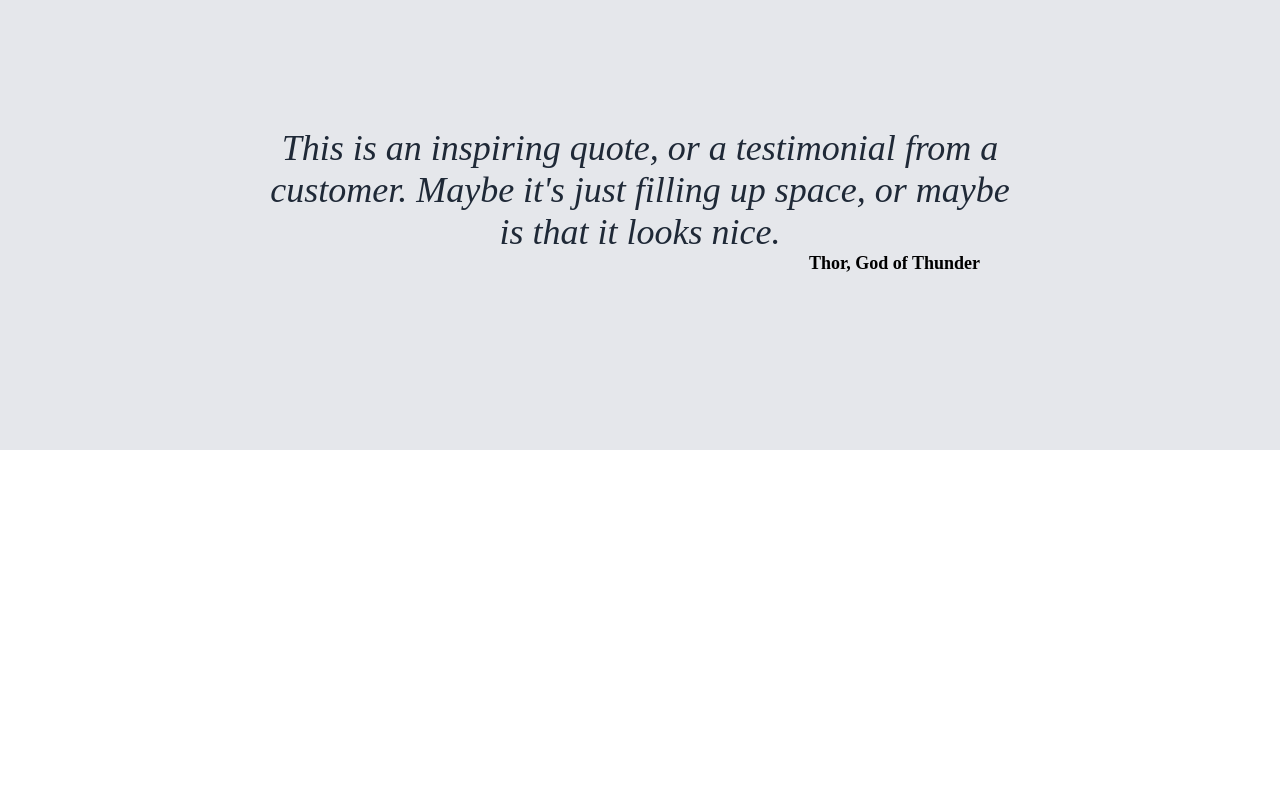
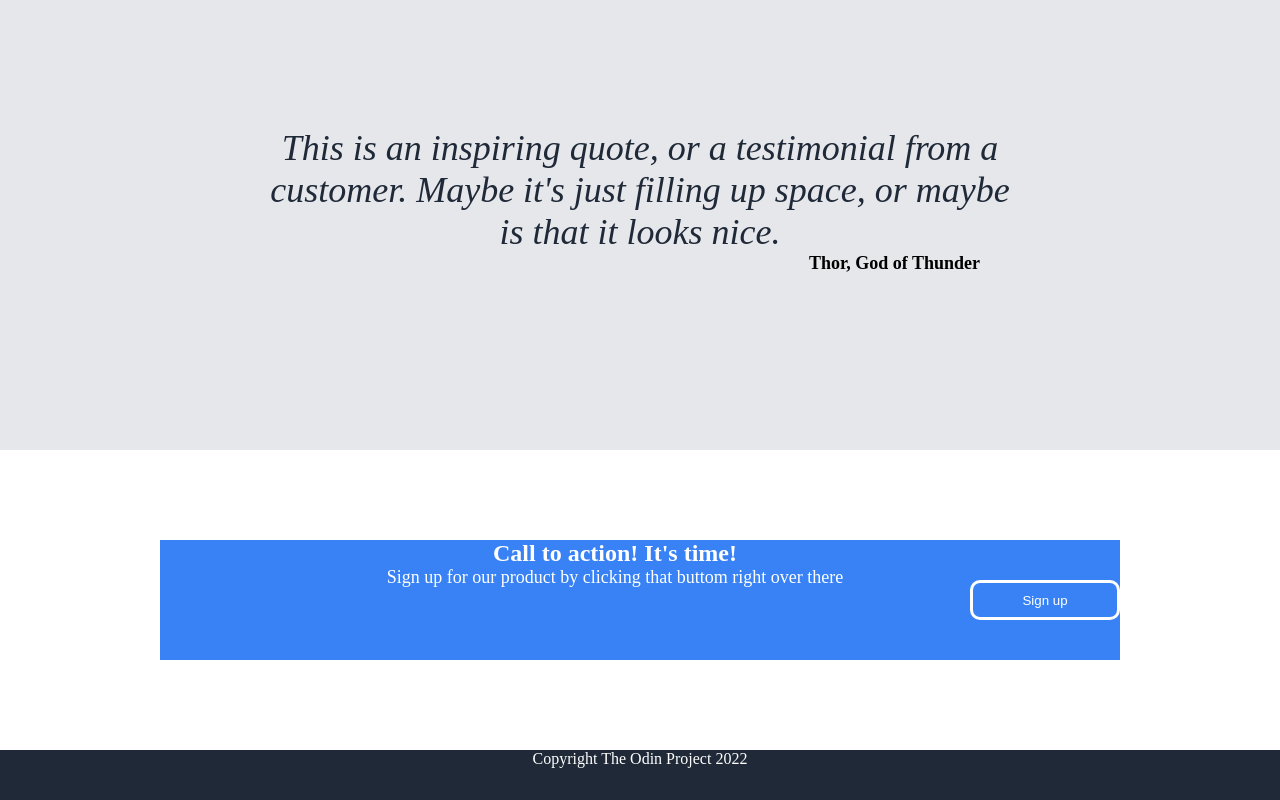
Before and after one commit to tonytieu627/odin-landing-page, a plain HTML site: page index.html in a window 1280 px wide. Shown: the part 1127-1927 px from the top of the page. Before the commit the page ends 1577 px from the top, so only its background shows below. Drawn offline with Linux system fonts and the light colour scheme.

Commit message:
last section of index.html, styles.css completed, added footer

```diff
--- a/index.html
+++ b/index.html
@@ -63,5 +63,19 @@
                 <p class="p-third"><strong>Thor, God of Thunder</strong></p>
             </div>
         </div>
+        <div class="last-section">
+            <div class="blue-container">
+                <div class="left">
+                    <h4>Call to action! It's time!</h4>
+                    <p class="p-last">Sign up for our product by clicking that buttom right over there</p>
+                </div>
+                <div class="right">
+                    <button type="button" class="btn-last-div">Sign up</button>
+                </div>
+            </div>
+        </div>
+        <div class="footer">
+            Copyright The Odin Project 2022
+        </div>
     </body>
 </html>
--- a/styles.css
+++ b/styles.css
@@ -127,3 +127,50 @@ h3{
     justify-content: flex-end;
     margin-right: 300px;
 }
+.last-section{
+    height: 300px;
+    display: flex;
+    justify-content: center;
+    align-items: center;
+}
+.blue-container{
+    background-color: #3882F6;
+    width: 75%;
+    height: 40%;
+    display: flex;
+}
+.left{
+    width:80%;
+    margin-left: 100px;
+    display: flex;
+    align-items: center;
+    flex-direction: column;
+}
+h4{
+    font-size: 24px;
+    color: white;
+}
+.p-last{
+    color: white;
+    font-size: 18px;
+}
+.right{
+    display: flex;
+    justify-content: center;
+    align-items: center;
+}
+.btn-last-div{
+    background-color: #3882F6;
+    color: white;
+    width: 150px;
+    height: 40px;
+    border: 3px solid white;
+    border-radius: 10px;
+}
+.footer{
+    display:flex;
+    justify-content: center;
+    background-color: #1F2937;
+    color: white;
+    height:50px;
+}
```
